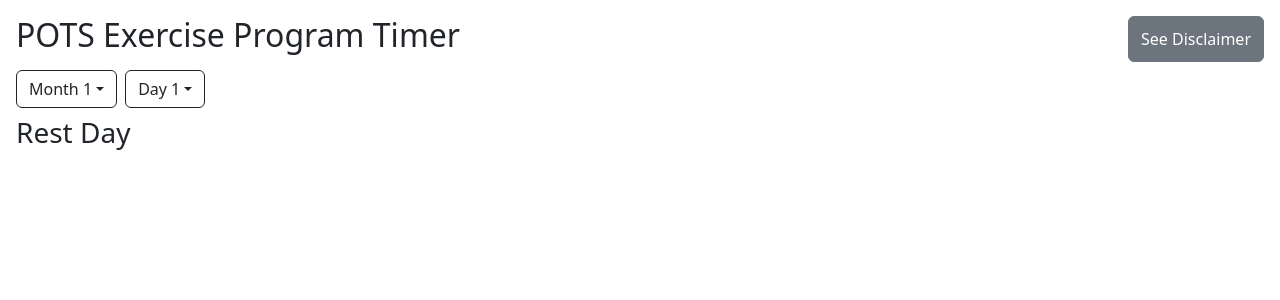
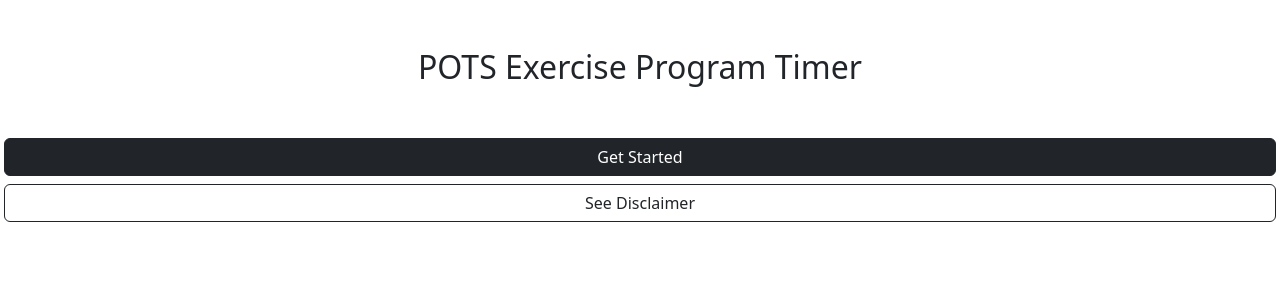
Before and after one commit to schepisii2/chop, a Vue app: page / in a window 1280 px wide. Shown: the top 300 px of the page. Built offline with nearby package versions, Linux system fonts and the light colour scheme.

Commit message:
Create title page

```diff
--- /dev/null
+++ b/src/components/title-page.vue
@@ -0,0 +1,28 @@
+<script setup>
+import { defineEmits } from 'vue';
+const emits = defineEmits(['get-started', 'show-disclaimer']);
+</script>
+
+<template>
+	<div class="d-flex flex-column">
+		<h2 class="d-flex justify-content-center my-5" data-test-id="title">
+			POTS Exercise Program Timer
+		</h2>
+		<button
+			type="button"
+			class="btn btn-dark m-1"
+			data-test-id="get-started-button"
+			@click="emits('get-started')"
+		>
+			Get Started
+		</button>
+		<button
+			type="button"
+			class="btn btn-outline-dark m-1"
+			data-test-id="disclaimer-button"
+			@click="emits('show-disclaimer')"
+		>
+			See Disclaimer
+		</button>
+	</div>
+</template>
--- a/src/views/main-view.vue
+++ b/src/views/main-view.vue
@@ -1,9 +1,11 @@
 <script setup>
 import { ref, computed } from 'vue';
 import DisclaimerInformation from '../components/disclaimer-information.vue';
-import timerCard from '../components/timer-card.vue';
+import TitlePage from '../components/title-page.vue';
+import TimerCard from '../components/timer-card.vue';
 import { TRAINING_CALENDAR, ExerciseType } from '../models/training-days';
 
+const showTitle = ref(true);
 const showDisclaimer = ref(false);
 
 const selectedMonth = ref('Month 1');
@@ -63,19 +65,13 @@ const upcomingTimer = computed(() => {
 		data-test-id="disclaimer-information"
 		@close="showDisclaimer = false"
 	/>
+	<title-page
+		v-else-if="showTitle"
+		data-test-id="title-page"
+		@get-started="showTitle = false"
+		@show-disclaimer="showDisclaimer = true"
+	/>
 	<div v-else class="m-3">
-		<div data-test-id="main-header" class="d-flex justify-content-between">
-			<h2>POTS Exercise Program Timer</h2>
-			<button
-				type="button"
-				class="btn btn-secondary"
-				data-test-id="disclaimer-button"
-				@click="showDisclaimer = true"
-			>
-				See Disclaimer
-			</button>
-		</div>
-
 		<div data-test-id="dropdowns" class="d-flex flex-row my-2">
 			<div class="dropdown me-2" data-test-id="month-dropdown">
 				<button
```
Also changed, not shown: 2 other files (tests, documents, lock files or other folders).
